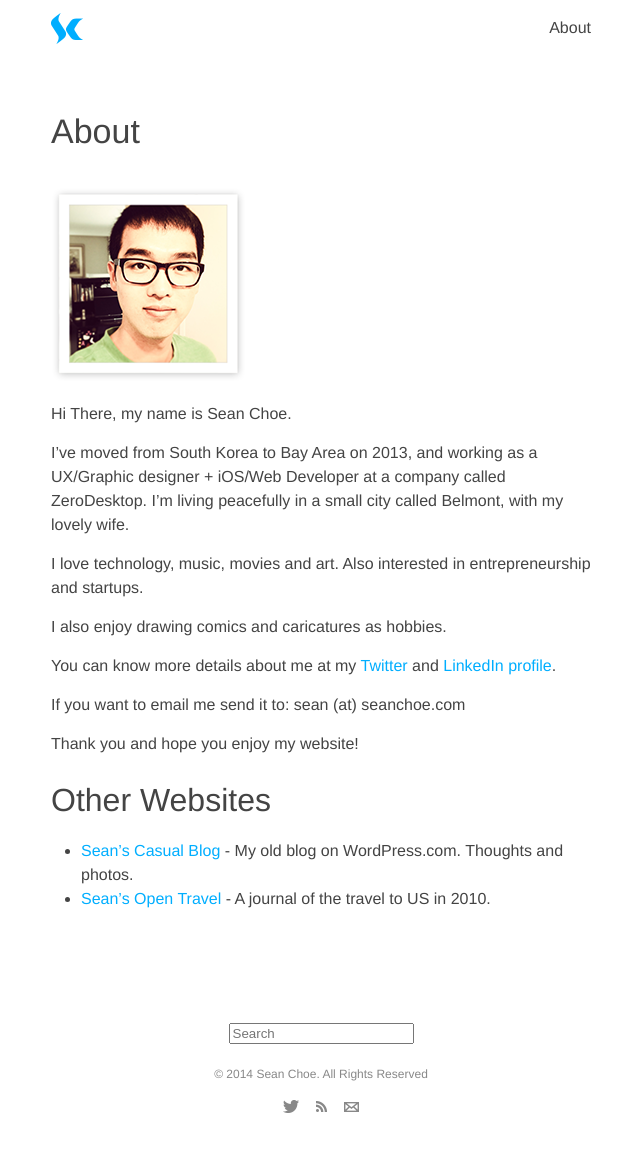
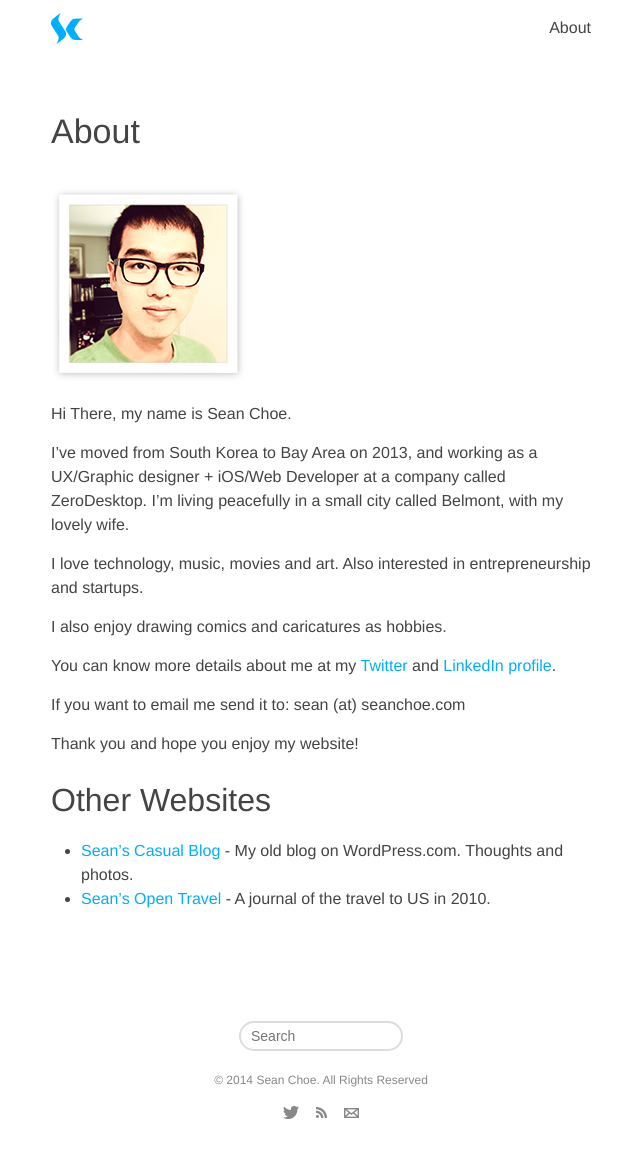
Before and after one commit to seanchoe/blog, a Jekyll site: the page built from about/index.md, in a window 1280 px wide. Shown: the whole page, without its empty margins (319-959 px from the left). Built offline with Jekyll 4.4.1, drawn with Linux system fonts in a browser that asks for light colours.

Commit message:
Changed search design, added 404 page

```diff
--- a/_includes/footer.html
+++ b/_includes/footer.html
@@ -21,24 +21,23 @@
           </form>
         </div>
 
-        <section id="search-results" style="display: none;">
+        <div id="search-results" style="display: none;">
+          <h2>Search Results</h2>
           <div class="entries">
 
             {% raw %}
             <script id="search-results-template" type="text/mustache">
               {{#entries}}
                 <article>
-                  <h3>
                     {{#date}}<small><time datetime="{{pubdate}}" pubdate>{{displaydate}}</time></small>{{/date}}
                     <a href="{{url}}">{{title}}</a>
-                  </h3>
                 </article>
               {{/entries}}
             </script>
             {% endraw %}
 
           </div>
-        </section>
+        </div>
 
       </div><!-- .custom-search ends -->
 
--- a/css/main.scss
+++ b/css/main.scss
@@ -175,8 +175,39 @@ $on-laptop:        800px;
 }
 
 .custom-search {
-  max-width: 300px;
-  margin: auto;
+  max-width: 540px;
+  margin: 20px auto;
   text-align: center;
-  padding: 20px 0;
 }
+
+#search input[type="text"] {
+  width: 140px;
+  height: 26px;
+  border-radius: 18px;
+  border: 2px #dddddd solid;
+  padding: 0 10px;
+  outline: none;
+  color: #444;
+  font-size: 14px;
+}
+
+#search-results {
+  border: 1px #dddddd solid;
+  border-radius: 3px;
+  margin-top: 20px;
+  font-size: 18px;
+  padding: 20px;
+  display: block;
+}
+
+#search-results h2 {
+  font-weight: bold;
+  font-size: 12px;
+  color: #888;
+  margin: 0 0 10px 0;
+  padding: 0;
+}
+
+#search-results article {
+  text-align: left;
+}
```
Also changed, not shown: 404.html (added, +20 -0 lines).
